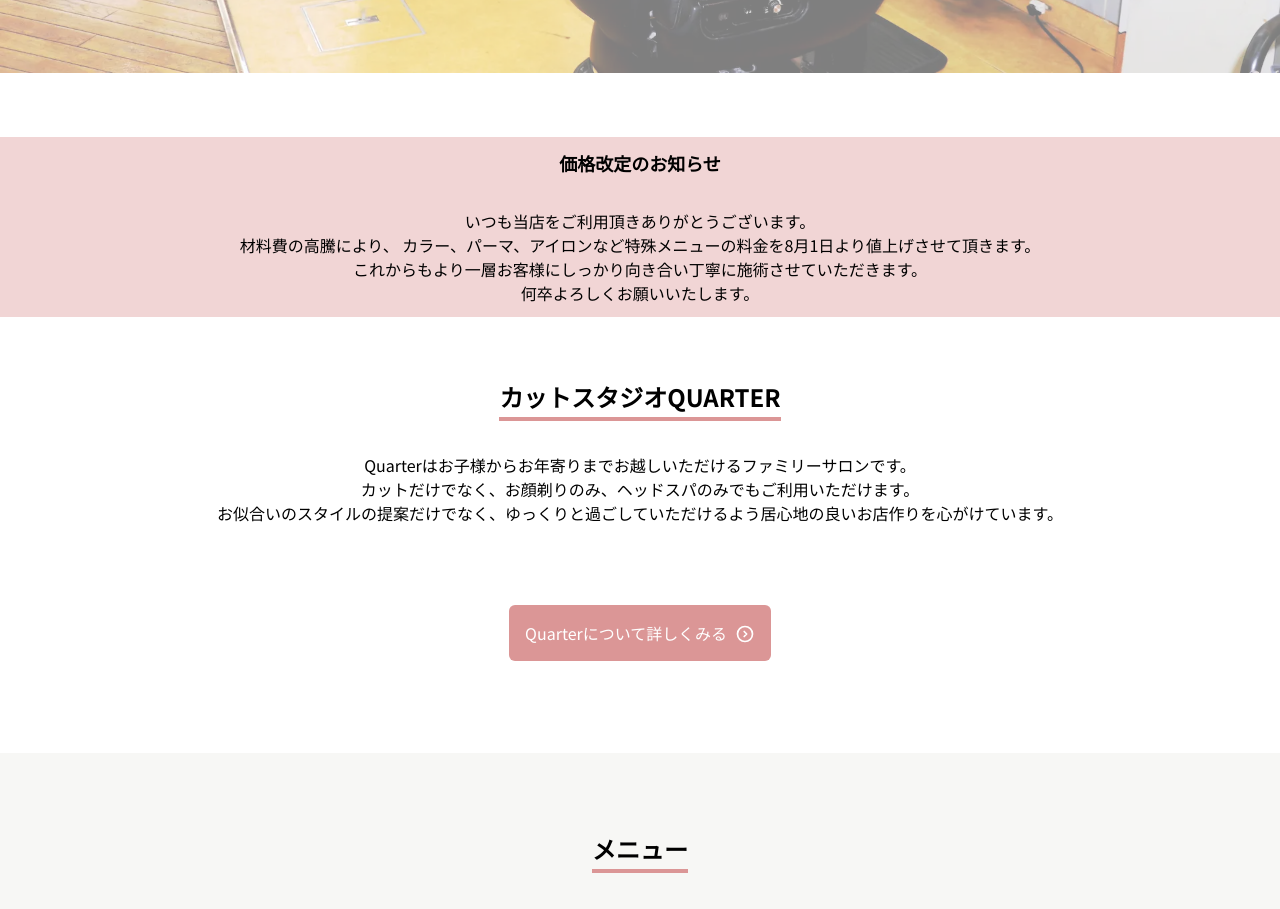
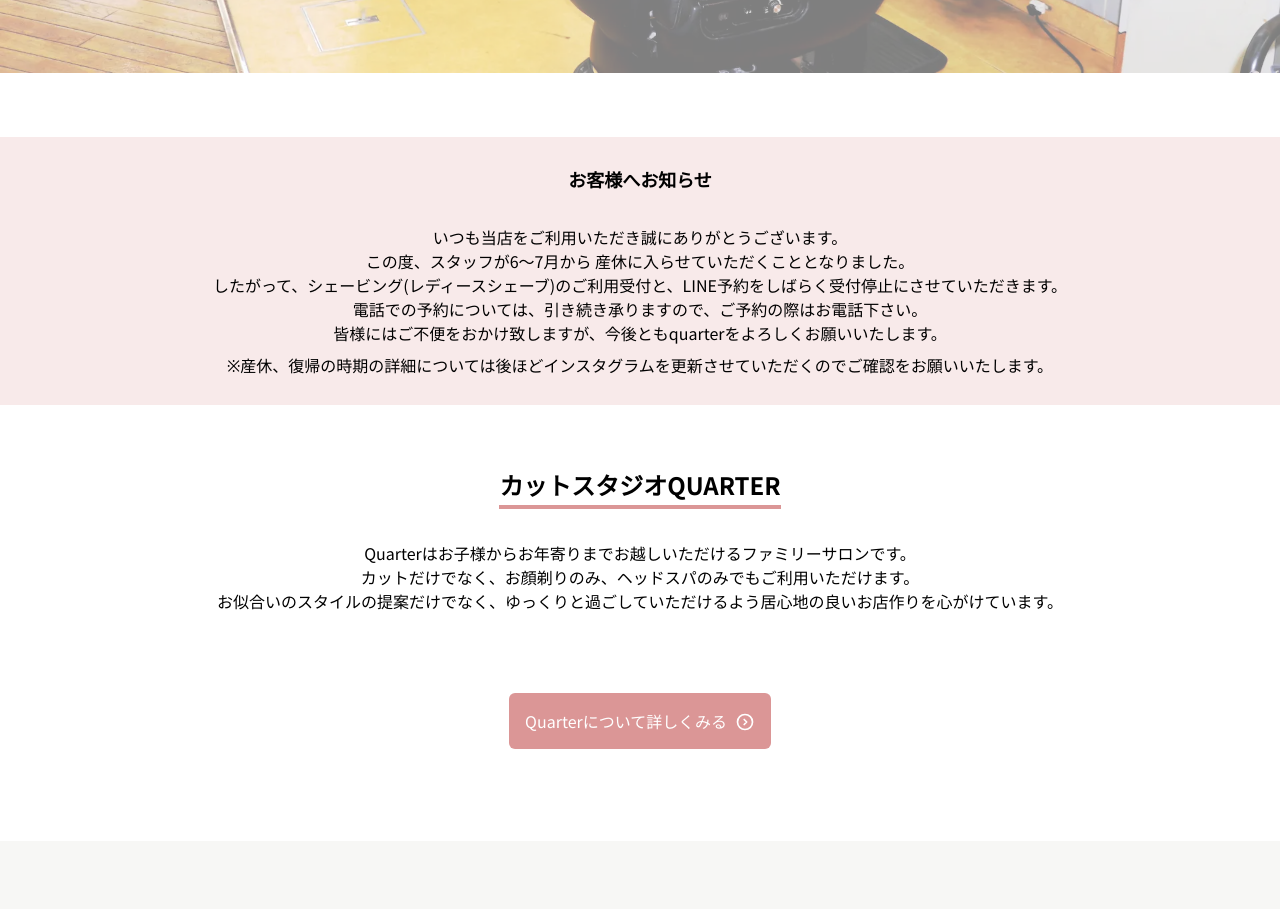
Before and after one commit to kazuyazama/quarter, a Next.js app: page / in a window 1280 px wide. Shown: the part 860-1769 px from the top of the page. Built offline with nearby package versions, Linux system fonts and the light colour scheme.

Commit message:
feat:お知らせの変更

```diff
--- a/components/News.tsx
+++ b/components/News.tsx
@@ -5,18 +5,24 @@ import SecTitle from "./SecTitle";
 const News = () => {
   return (
     <ScrollFade>
-      <section className=" mx-auto my-16 bg-primary/40  max-w-screen-xl p-3 lg:px-0">
-        <GridWraper>
-          <h2 className=" text-lg font-bold">価格改定のお知らせ</h2>
-          <p className="text-center">
-            いつも当店をご利用頂きありがとうございます。
+      <section className=" mx-auto my-0 max-w-screen-xl bg-primary/20  p-3 lg:my-16 lg:px-0">
+        <GridWraper className="py-4">
+          <h2 className=" text-lg font-bold">お客様へお知らせ</h2>
+          <p className="text-start text-sm leading-6 lg:text-center lg:text-base">
+            いつも当店をご利用いただき誠にありがとうございます。
             <br />
-            材料費の高騰により、
-            カラー、パーマ、アイロンなど特殊メニューの料金を8月1日より値上げさせて頂きます。
+            この度、スタッフが6〜7月から
+            産休に入らせていただくこととなりました。
             <br />
-            これからもより一層お客様にしっかり向き合い丁寧に施術させていただきます。
+            したがって、シェービング(レディースシェーブ)のご利用受付と、LINE予約をしばらく受付停止にさせていただきます。
             <br />
-            何卒よろしくお願いいたします。
+            電話での予約については、引き続き承りますので、ご予約の際はお電話下さい。
+            <br />
+            皆様にはご不便をおかけ致しますが、今後ともquarterをよろしくお願いいたします。
+            <br />
+            <span className="inline-block pt-2">
+              ※産休、復帰の時期の詳細については後ほどインスタグラムを更新させていただくのでご確認をお願いいたします。
+            </span>
           </p>
         </GridWraper>
       </section>
```
